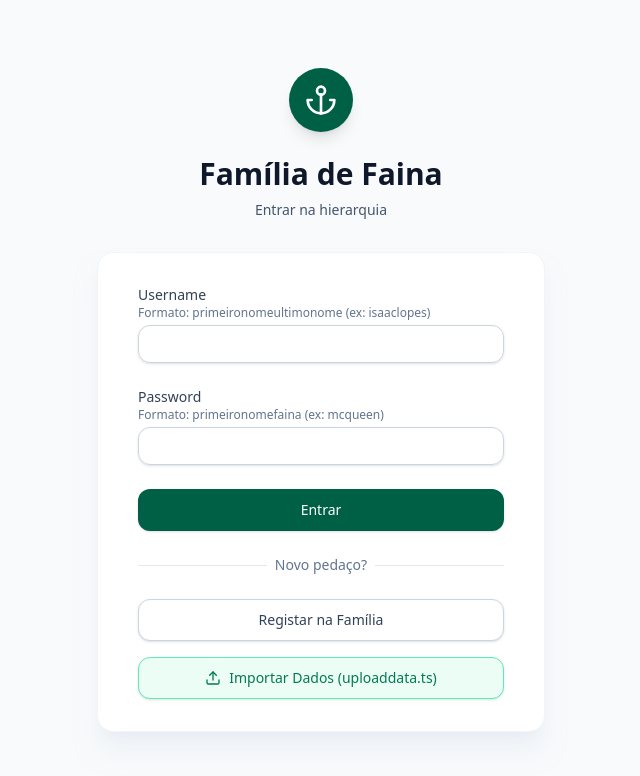
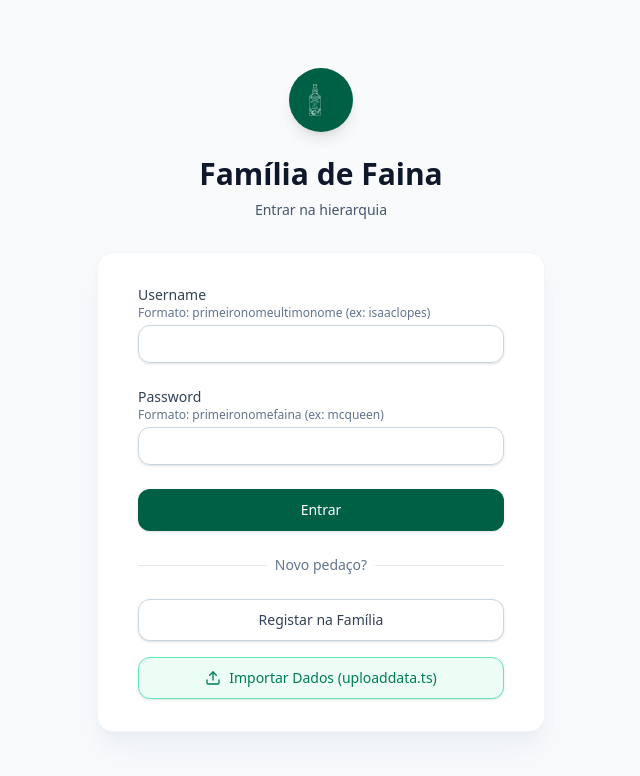
Before and after one commit to iLopes18/familia-faina, a React (Vite) app: page /login in a window 1280 px wide. Shown: the top 776 px of the page, without its empty margins (319-959 px from the left). Built offline with nearby package versions, Linux system fonts and the light colour scheme; no server answers; the database is empty.

Commit message:
Replace Anchor with logo image in Login component

```diff
--- a/src/Login.tsx
+++ b/src/Login.tsx
@@ -103,7 +103,7 @@ export default function Login() {
       <div className="sm:mx-auto sm:w-full sm:max-w-md">
         <div className="flex justify-center">
           <div className="h-16 w-16 bg-emerald-800 rounded-full flex items-center justify-center shadow-lg">
-            <Anchor className="h-8 w-8 text-white" />
+            <img src="/logo-jd.svg" alt="Logo" className="h-10 w-10 mr-3 brightness-0 invert" />
           </div>
         </div>
         <h2 className="mt-6 text-center text-3xl font-extrabold text-slate-900">
```
